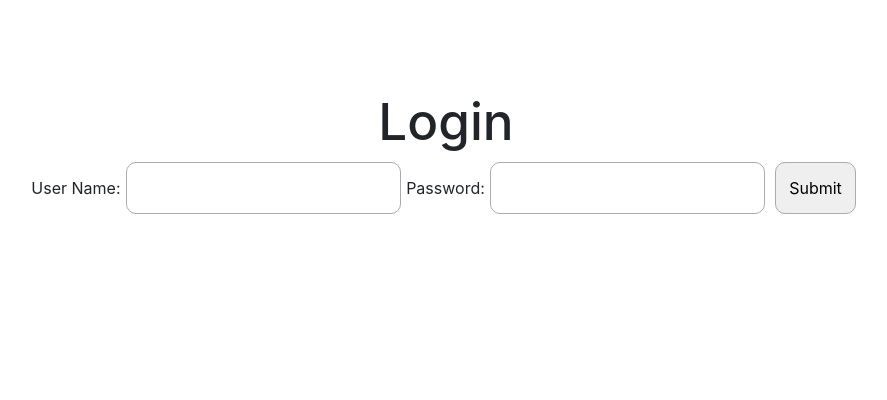
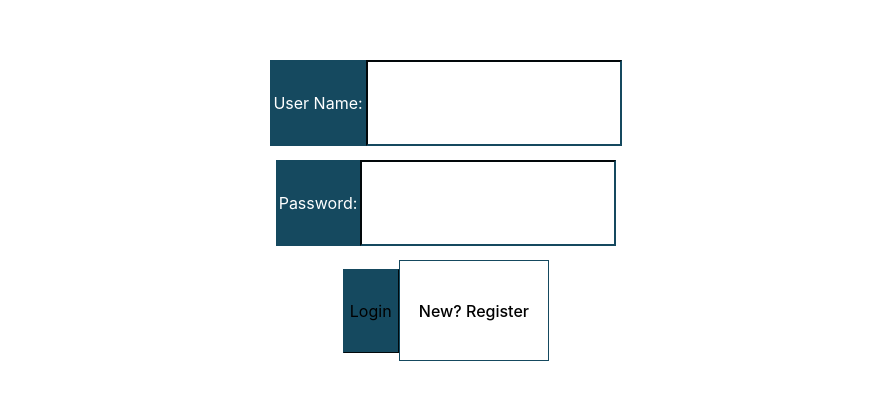
Before and after one commit to feifei1002/energy-visualisation, a React (Vite) app in the folder Code/Frontend/: page /login in a window 1280 px wide. Shown: the part 240-640 px from the top of the page, without its empty margins (194-1081 px from the left). Built offline with nearby package versions, Linux system fonts and the light colour scheme.

Commit message:
added css to make the login page look more like the wireframe

```diff
--- a/Code/Frontend/src/App.css
+++ b/Code/Frontend/src/App.css
@@ -41,15 +41,15 @@
   color: #888;
 }
 
-input {
+/* input {
   border: 1px solid rgb(172, 171, 171);
   border-radius: 10px;
   padding: 1vw 1vw;
   outline: none;
   margin: 5px;
-}
+} */
 
-.Login {
+/* .Login {
     text-align: center;
     display: flex;
     flex-direction: column;
@@ -58,4 +58,6 @@ input {
     padding: 2vw 1vw;
     background-color: rgb(250, 194, 194);
     border-radius: 0 0 10px 10px;
-}
+} */
+
+* { box-sizing: border-box; }
--- /dev/null
+++ b/Code/Frontend/src/components/Login.css
@@ -0,0 +1,66 @@
+form {
+    width: 100%;
+}
+
+.inputRow {
+    /* margin-bottom: 10px; */
+    /* width: 100%; */
+    height: 100px;
+    padding: 50px 100px;
+    line-height: 80px;
+
+  }
+label {
+    display: inline-block;
+    /* width: 20%; */
+    text-align: center;
+    background-color: #15495f;
+    border: solid #15495f;
+    border-radius: 0px;
+    color: white;
+    /* height: 20%; */
+}
+
+input[type=text] {
+    background-color: #ffffff;
+    border-color: #15495f;
+    border-radius: 0px;
+    color: black;
+    /* width: 60%; */
+    /* height: 20%; */
+  }
+
+ input[type=password] {
+    background-color: #ffffff;
+    border-color: #15495f;
+    border-radius: 0px;
+    color: black;
+    /* width: 60%; */
+    /* height: 20%; */
+  }
+
+input[type=submit] {
+    /* display: inline-block; */
+    /* width: 20%; */
+    text-align: center;
+    background-color: #15495f;
+    border-color: #15495f;
+    border-radius: 0px;
+    border-width: 1px;
+    /* box-sizing: border-box; */
+}
+
+button[type=button]{
+    display: inline-block;
+    /* width: 20%; */
+    text-align: center;
+    background-color: #ffffff;
+    /* border-width: match parent; */
+    border-color: #15495f;
+    border-radius: 0px;
+    color: black;
+    border-width: 1px;
+    /* box-sizing: border-box; */
+}
+
+* { box-sizing: border-box; }
--- a/Code/Frontend/src/components/Login.jsx
+++ b/Code/Frontend/src/components/Login.jsx
@@ -1,6 +1,7 @@
 import React from "react";
 import { useState } from "react";
-import '../App.css'
+// import '../App.css'
+import './Login.css'
 
 function Login() {
     // https://www.w3schools.com/react/react_forms.asp
@@ -22,17 +23,24 @@ function Login() {
 
     return (
         <>
-        <h1>Login</h1>
 
     <form onSubmit={handleSubmit}>
-      <label>User Name:
-        <input type="text" name="username" value={inputs.username} onChange={handleChange}/>
-      </label>
-      <label>Password:
-        <input type="text" name="password" value={inputs.password} onChange={handleChange}/>
-      </label>
-      <input type="submit" />
+      <div class="inputRow">
+      <label>User Name: </label>
+      <input type="text" name="username" value={inputs.username} onChange={handleChange}/>
+      </div>
+      <div class="inputRow">
+      <label>Password: </label>
+      <input type="password" name="password" value={inputs.password} onChange={handleChange}/>
+      </div>
+      <div class="inputRow">
+      <input type="submit" value="Login" />
+      {/* https://stackoverflow.com/questions/2825856/html-button-to-not-submit-form */}
+      <button type="button" onClick="/">New? Register</button>
+      {/* end */}
+      </div>
     </form>
+
 
         </>
     );
```
